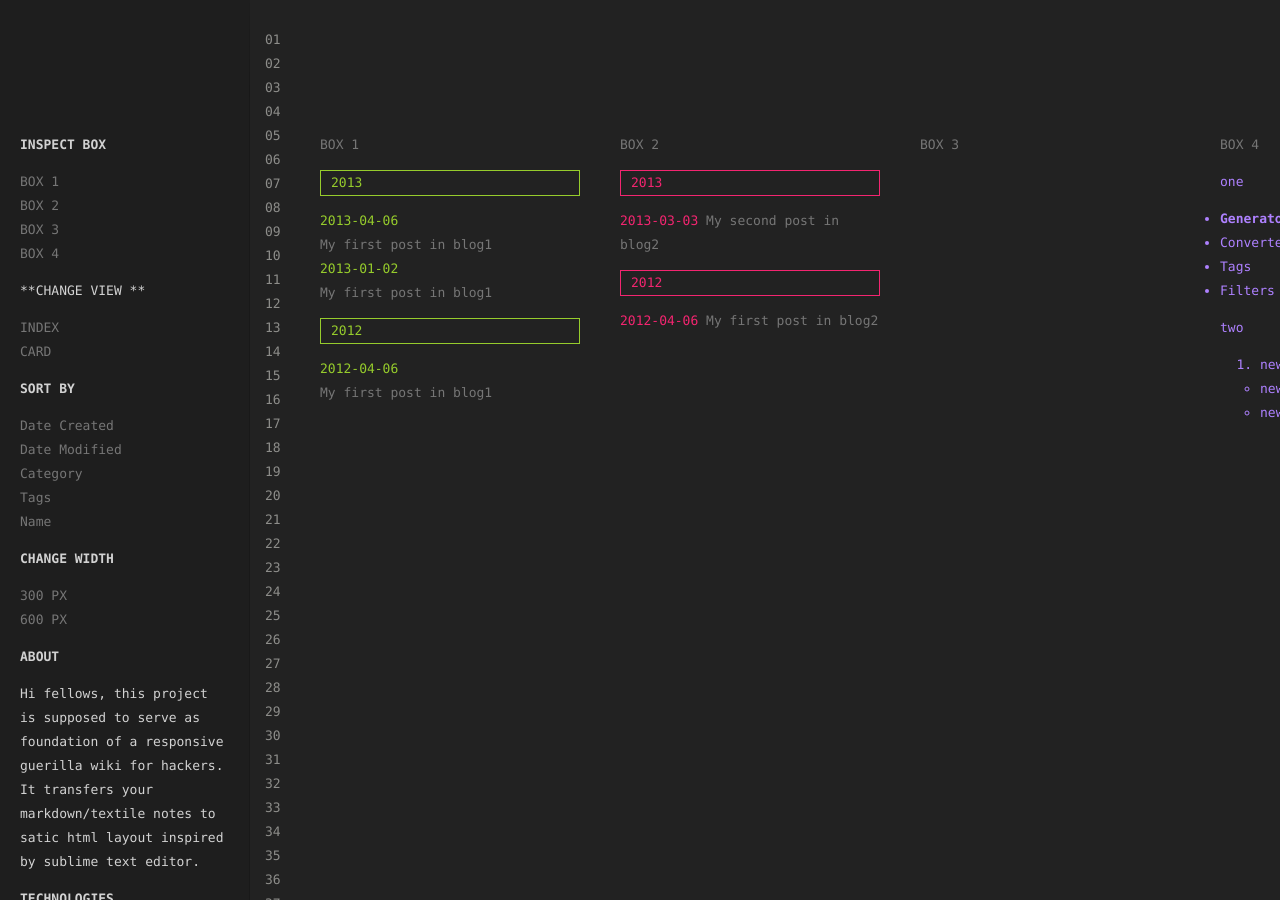
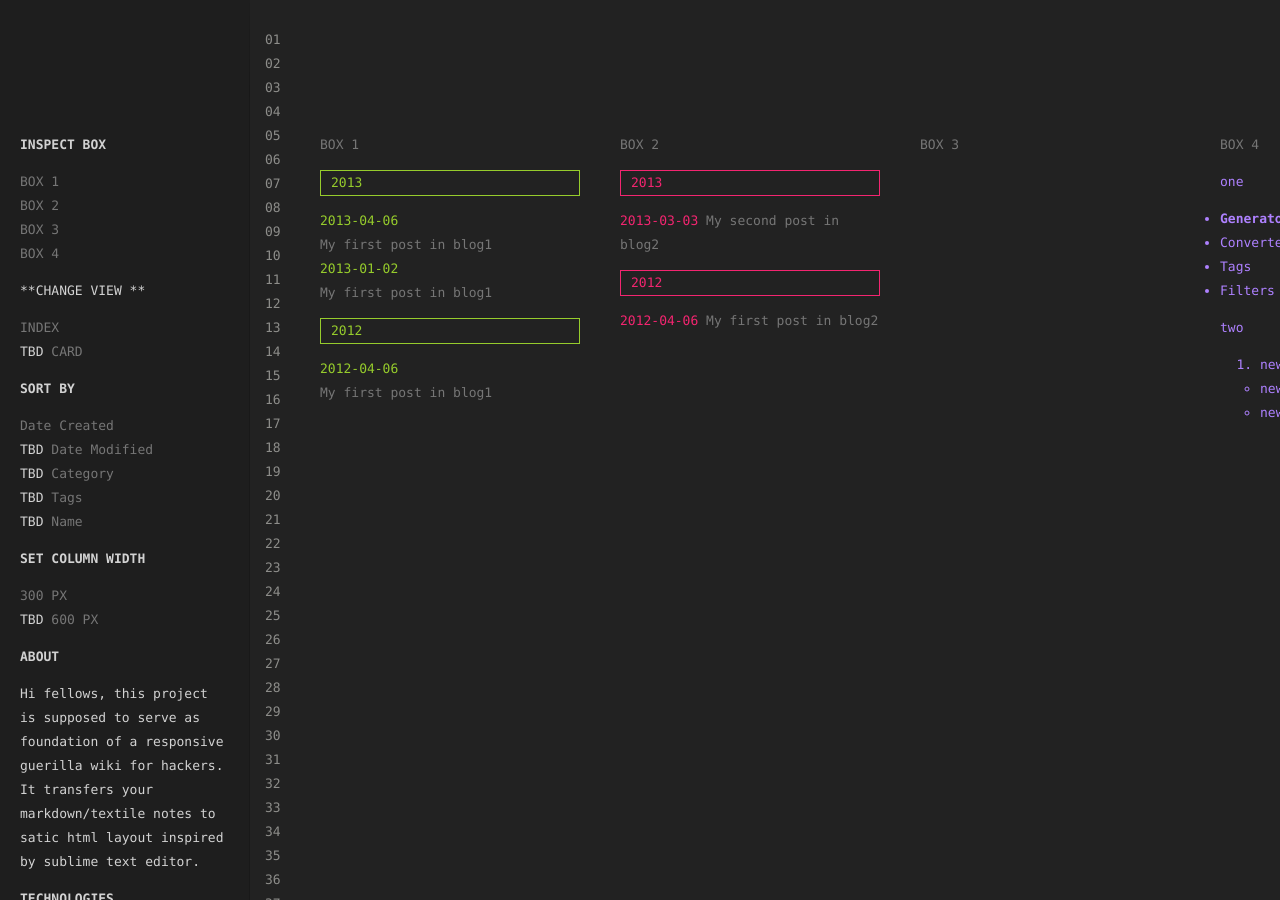
Before and after one commit to dataduke/jekyll-wikibox, a Jekyll site: the page built from index.html, in a window 1280 px wide. Built offline with Jekyll 4.4.1, drawn with Linux system fonts in a browser that asks for light colours; Markdown is read by kramdown in place of the engine named in the settings; some of the changed text lies outside the part shown.

Commit message:
add feature lists

```diff
--- a/_includes/sidebar.md
+++ b/_includes/sidebar.md
@@ -8,20 +8,20 @@
 **CHANGE VIEW **
 
 [INDEX](/name.html)
-[CARD](/name.html)
+TBD  [CARD](/name.html)
 
 **SORT BY**
 
 [Date Created](/datecreated.html)
-[Date Modified](/datemodified.html)
-[Category](/category.html)
-[Tags](/tags.html)
-[Name](/name.html)
+TBD [Date Modified](/datemodified.html)
+TBD [Category](/category.html)
+TBD [Tags](/tags.html)
+TBD [Name](/name.html)
 
-**CHANGE WIDTH**
+**SET COLUMN WIDTH**
 
 [300 PX](/tags.html)
-[600 PX](/name.html)
+TBD [600 PX](/name.html)
 
 **ABOUT**
 
@@ -36,4 +36,4 @@ markdown, textile, ruby, jekyll, sublime text, Soda-Dark.sublime-theme, Monokai-
 **INFO**
 
 {{ site.time | date: '%Y' }} dataduke
-Version 1.0
+Version 0.1
```
Also changed, not shown: README.md.
